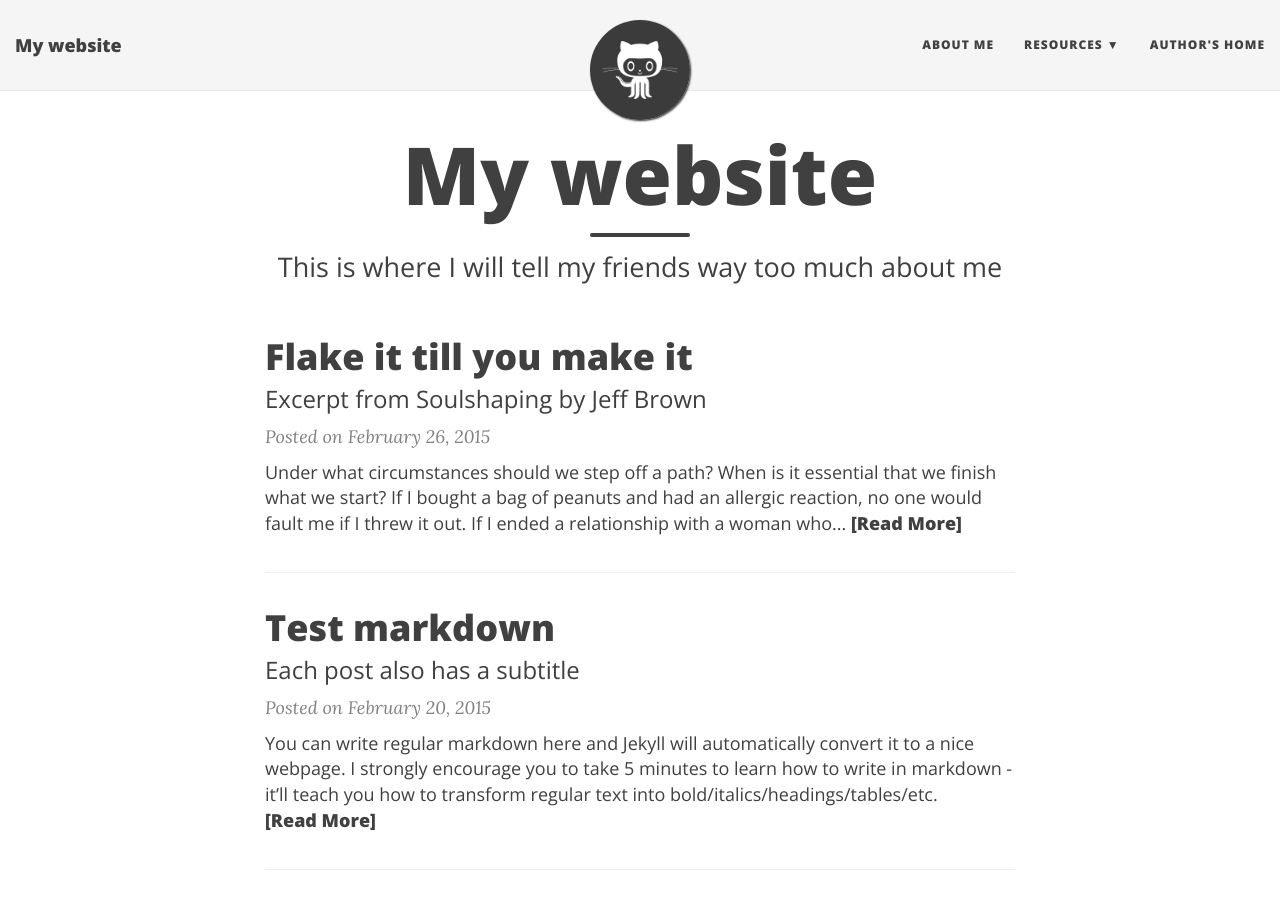
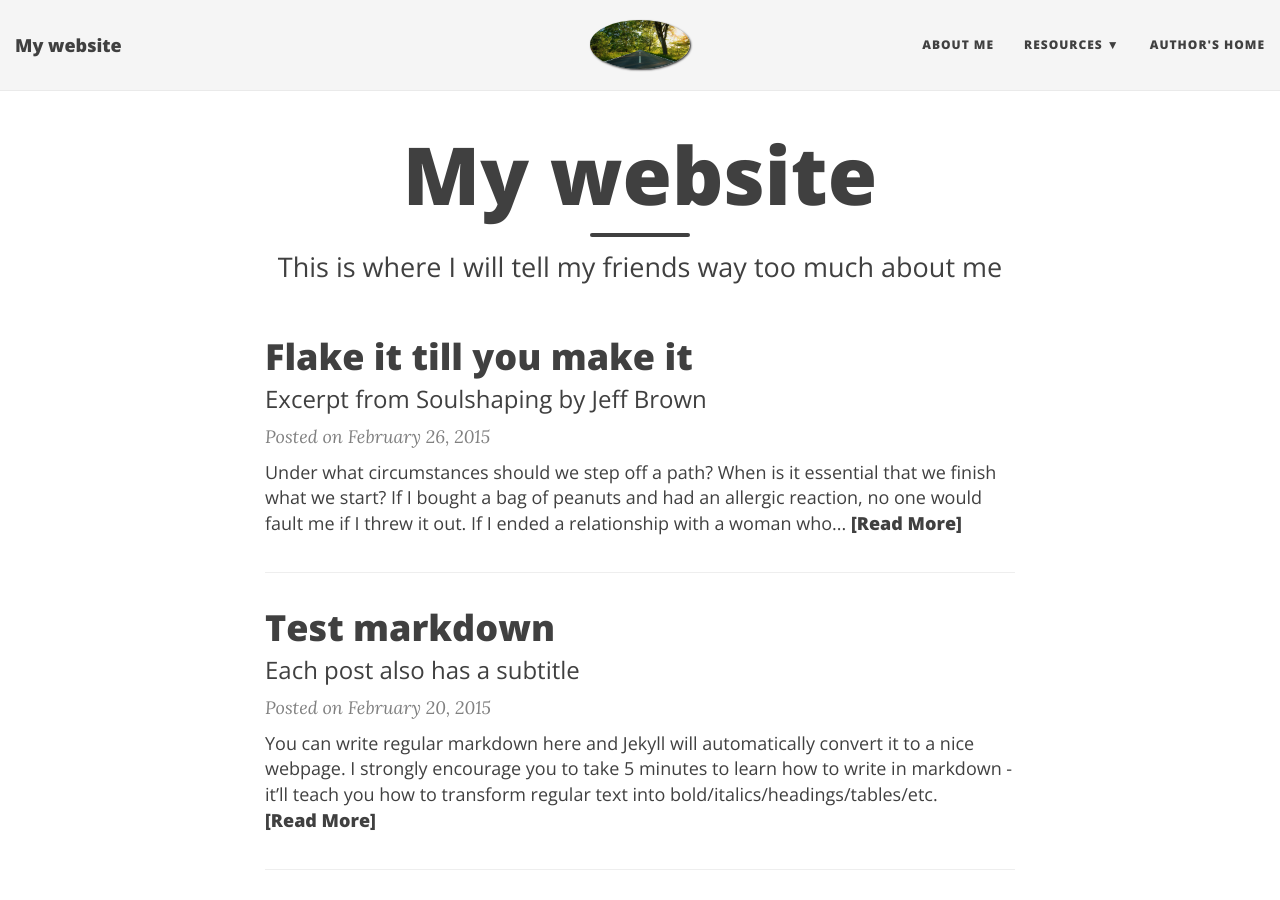
Before and after one commit to lqnhat2429/fist-project, a Jekyll site: the page built from index.html, in a window 1280 px wide and 900 px high. Built offline with Jekyll 4.4.1, drawn with Linux system fonts in a browser that asks for light colours; nearby versions of some CDN libraries; the list of posts is cut into pages by our own code.

Commit message:
Lan dau lam chuyen ay

```diff
--- a/_config.yml
+++ b/_config.yml
@@ -4,7 +4,7 @@
 # baseurl is the website's URL without the hostname
 
 # If you are building a simple GitHub user page (http://username.github.io) then use these settings:
-url: "http://username.github.io"
+url: "http://lqnhat2429.github.io"
 baseurl: ""
 
 # If you are building a GitHub project page then use these settings:
@@ -32,7 +32,7 @@ navbar-links:
 
 # Image to show in the navigation bar - image must be a square (width = height)
 # Remove this parameter if you don't want an image in the navbar
-avatar: "/img/avatar-icon.png"
+avatar: "/img/path.jpg"
 
 # --- Footer options --- #
 
```
